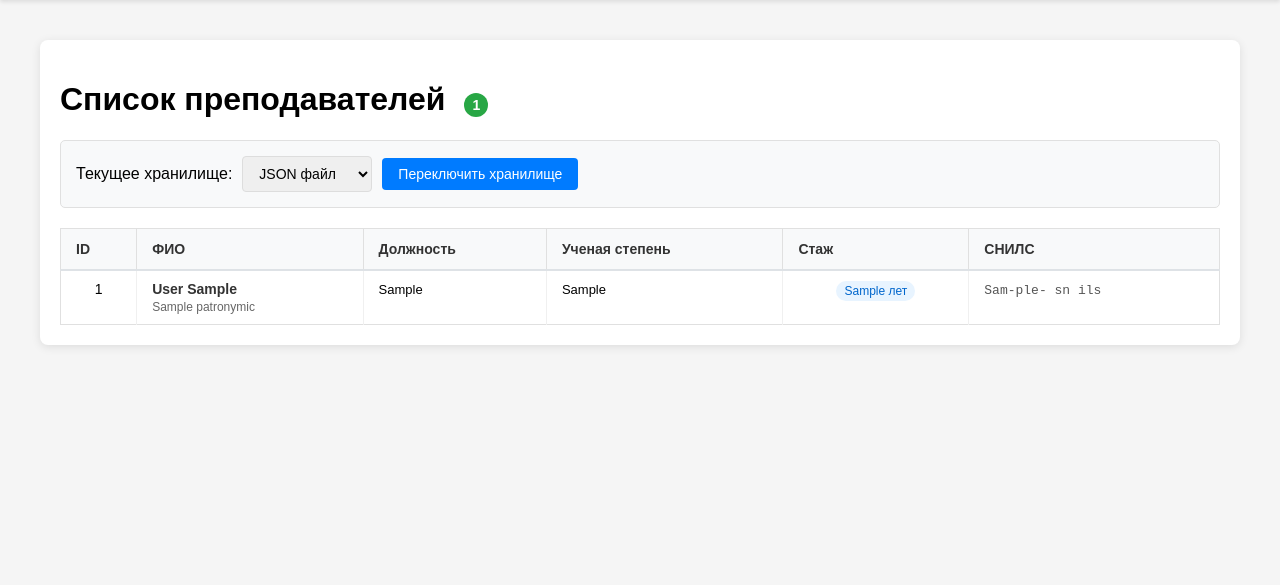
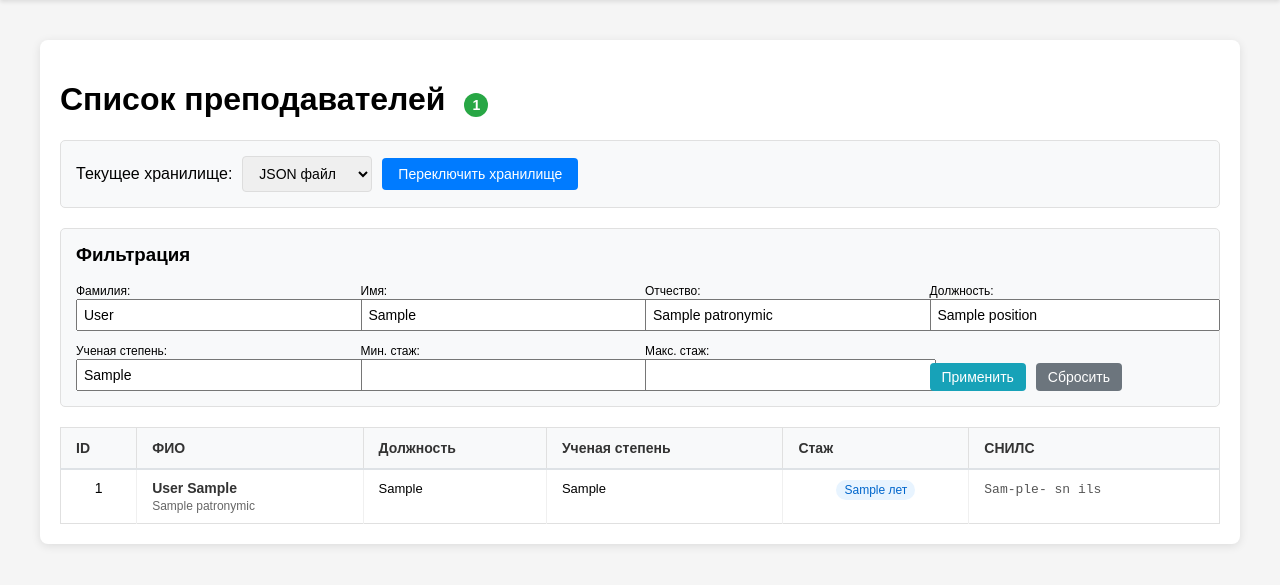
Before and after one commit to er0evelina/InfSys1, a Flask app: template task3/templates/index.html in a window 1280 px wide. Shown: the part 88-673 px from the top of the page. Run offline with Flask 3, Linux system fonts and the light colour scheme; the template is opened without the code that fills it: most values are stand-ins (such as "Sample title", 1, 10 or a date in 2020); parts of the project's set-up code (start-up, migrations or seed data) failed here and were passed over.

Commit message:
Изменение шаблона. Добавлены поля для фильтрации

```diff
--- a/task3/templates/index.html
+++ b/task3/templates/index.html
@@ -5,6 +5,7 @@
 {% block content %}
     <h1>Список преподавателей <span class="count-badge">{{ teachers|length }}</span></h1>
 
+    <!-- Форма выбора репозитория -->
     <div class="repo-selector">
         <form action="{{ url_for('change_repo') }}" method="post">
             <label for="repo_type">Текущее хранилище:</label>
@@ -14,6 +15,70 @@
                 <option value="db" {% if session.get('repo_type', 'json') == 'db' %}selected{% endif %}>База данных</option>
             </select>
             <button type="submit">Переключить хранилище</button>
+        </form>
+    </div>
+
+    <!-- Форма фильтрации -->
+    <div class="filter-form" style="background-color: #f8f9fa; padding: 15px; border-radius: 5px; margin-bottom: 20px; border: 1px solid #e0e0e0;">
+        <h3 style="margin-top: 0; margin-bottom: 15px;">Фильтрация</h3>
+        <form method="GET" action="{{ url_for('index') }}" style="display: grid; grid-template-columns: repeat(4, 1fr); gap: 10px;">
+            <div>
+                <label for="last_name" style="font-size: 12px;">Фамилия:</label>
+                <input type="text" id="last_name" name="last_name"
+                       value="{{ request_args.get('last_name', '') }}"
+                       style="width: 100%; padding: 6px; font-size: 14px;">
+            </div>
+
+            <div>
+                <label for="first_name" style="font-size: 12px;">Имя:</label>
+                <input type="text" id="first_name" name="first_name"
+                       value="{{ request_args.get('first_name', '') }}"
+                       style="width: 100%; padding: 6px; font-size: 14px;">
+            </div>
+
+            <div>
+                <label for="patronymic" style="font-size: 12px;">Отчество:</label>
+                <input type="text" id="patronymic" name="patronymic"
+                       value="{{ request_args.get('patronymic', '') }}"
+                       style="width: 100%; padding: 6px; font-size: 14px;">
+            </div>
+
+            <div>
+                <label for="position" style="font-size: 12px;">Должность:</label>
+                <input type="text" id="position" name="position"
+                       value="{{ request_args.get('position', '') }}"
+                       style="width: 100%; padding: 6px; font-size: 14px;">
+            </div>
+
+            <div>
+                <label for="academic_degree" style="font-size: 12px;">Ученая степень:</label>
+                <input type="text" id="academic_degree" name="academic_degree"
+                       value="{{ request_args.get('academic_degree', '') }}"
+                       style="width: 100%; padding: 6px; font-size: 14px;">
+            </div>
+
+            <div>
+                <label for="min_experience" style="font-size: 12px;">Мин. стаж:</label>
+                <input type="number" id="min_experience" name="min_experience" min="0"
+                       value="{{ request_args.get('min_experience', '') }}"
+                       style="width: 100%; padding: 6px; font-size: 14px;">
+            </div>
+
+            <div>
+                <label for="max_experience" style="font-size: 12px;">Макс. стаж:</label>
+                <input type="number" id="max_experience" name="max_experience" min="0"
+                       value="{{ request_args.get('max_experience', '') }}"
+                       style="width: 100%; padding: 6px; font-size: 14px;">
+            </div>
+
+            <div style="display: flex; align-items: end; gap: 10px;">
+                <button type="submit" style="padding: 6px 12px; background-color: #17a2b8; color: white; border: none; border-radius: 4px; cursor: pointer; font-size: 14px;">
+                    Применить
+                </button>
+                <a href="{{ url_for('index') }}" style="padding: 6px 12px; background-color: #6c757d; color: white; text-decoration: none; border-radius: 4px; font-size: 14px;">
+                    Сбросить
+                </a>
+            </div>
         </form>
     </div>
 
@@ -71,7 +136,11 @@
         </table>
     {% else %}
         <div class="empty-message">
-            В хранилище нет преподавателей
+            {% if request_args %}
+                Преподаватели по заданным критериям не найдены
+            {% else %}
+                В хранилище нет преподавателей
+            {% endif %}
         </div>
     {% endif %}
 
```
